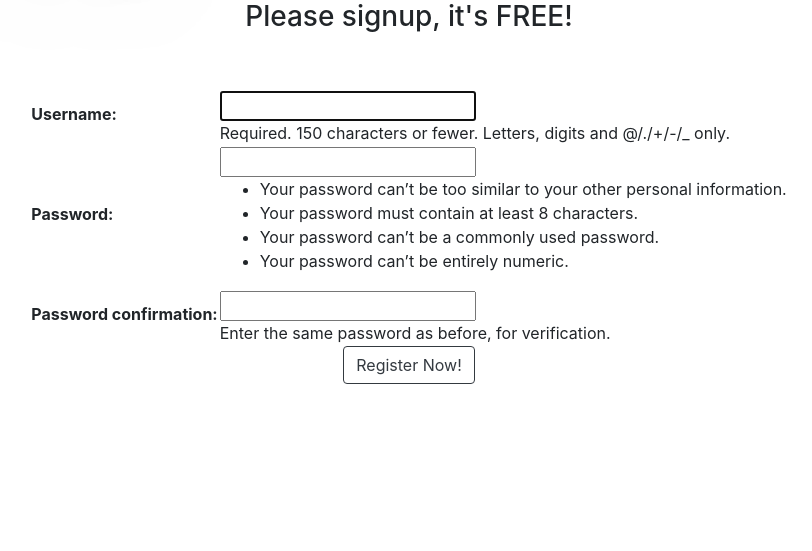
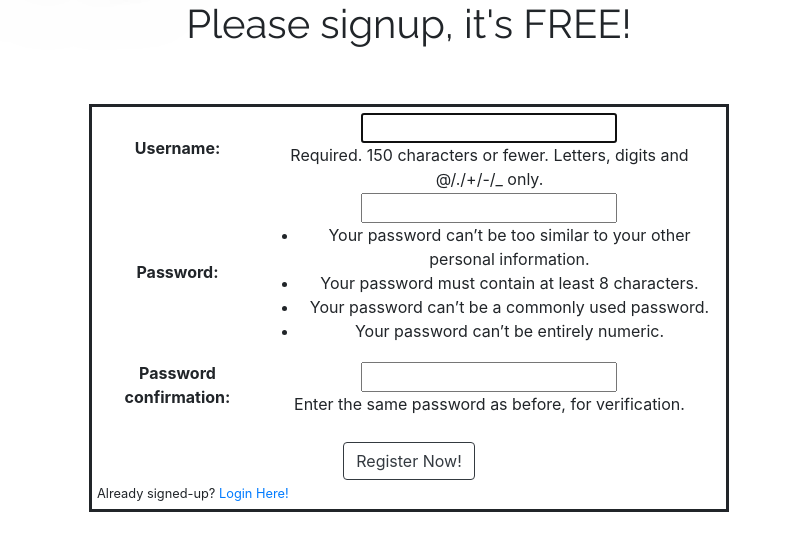
Before and after one commit to SeanFromOhio/Swerl-Expense-Tracker, a Django app: page /signup in a window 1280 px wide. Shown: the part 68-619 px from the top of the page, without its empty margins (231-1043 px from the left). Run offline with Django 3.2, Linux system fonts and the light colour scheme; some libraries are stand-ins or nearby versions.

Commit message:
Index button now checks if user is authenticated, if not then redirects to signup page. Small login redirect link added to signup page. Logout page redirects to index page. Made django singup and login forms more organized.

```diff
--- a/Swerl/settings.py
+++ b/Swerl/settings.py
@@ -127,3 +127,4 @@ STATICFILES_DIRS = [
    ]
 
 LOGIN_REDIRECT_URL = "/"
+LOGOUT_REDIRECT_URL = "/"
--- a/expenses/views.py
+++ b/expenses/views.py
@@ -61,8 +61,6 @@ def expenses_page(request):
     plot_div = plot(pie_plot, output_type="div")
 
     # ----------- BUDGET PAGE ------------
-
-
 
     context = {
         "user_expenses": user_expenses,
--- a/static/css/styles.css
+++ b/static/css/styles.css
@@ -62,7 +62,7 @@ h2 {
 /* Div box framing */
 .div_box_frame {
     width: 100%;
-    height: 100%;
+    height: 90%;
     padding: 0;
     border: solid;
 }
--- a/templates/signup/signup.html
+++ b/templates/signup/signup.html
@@ -2,15 +2,17 @@
 {% block title %} Signup {% endblock title %}
 
 {% block content %}
-<h3 class="text-center">Please signup, it's FREE!</h3>
+<h1 class="text-center">Please signup, it's FREE!</h1>
 
 <br><br>
 
-<div align="center">
-    <form method="POST" action="signup">
+<div style="border: solid; width: 50%; margin: auto; padding: 5px;">
+    <form method="POST" action="signup" class="text-center">
         {% csrf_token %}
         <table>{{ form.as_table }}</table>
-        <button type="submit" class="btn btn-outline-dark">Register Now!</button>
+        <br>
+        <button type="submit" class="btn btn-outline-dark text-center">Register Now!</button>
     </form>
+    <small>Already signed-up? <a href="/login">Login Here!</a></small>
 </div>
 {% endblock content %}
```
Also changed, not shown: templates/expenses/index.html (+9 -4 lines), templates/login/login.html (+6 -1 lines), db.sqlite3.
